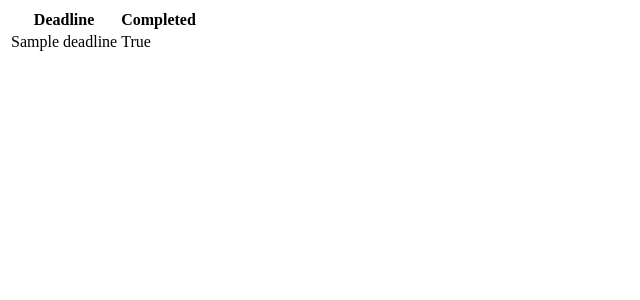
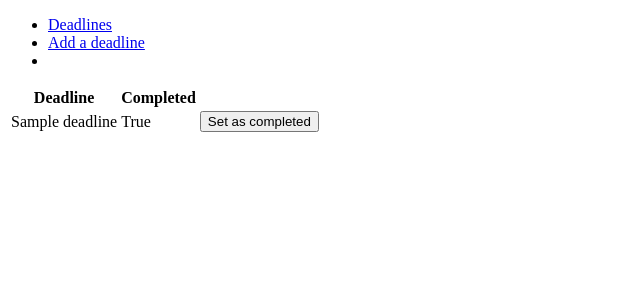
Before and after one commit to Teo44/Deadline-tracker, a Flask app: page /deadlines in a window 1280 px wide. Shown: the top 300 px of the page, without its empty margins (0-640 px from the left). Run offline with Flask 2, Linux system fonts and the light colour scheme; tables that the repository leaves empty hold one stand-in row (values such as "Sample post").

Commit message:
functionality to mark deadlines as completed

```diff
--- a/application/deadlines/views.py
+++ b/application/deadlines/views.py
@@ -2,6 +2,7 @@ from application import app, db
 from flask import render_template, request, redirect, url_for
 from application.deadlines.models import Deadline
 
+# /deadlines list all the deadlines from the database
 @app.route("/deadlines", methods=["GET"])
 def deadlines_index():
     return render_template("deadlines/list.html", deadlines = Deadline.query.all())
@@ -19,3 +20,12 @@ def deadlines_create():
     db.session().commit()
 
     return redirect(url_for("deadlines_index"))
+
+@app.route("/deadlines/<deadline_id>/", methods=["POST"])
+def set_deadline_done(deadline_id):
+
+    d = Deadline.query.get(deadline_id)
+    d.done = True
+    db.session().commit()
+
+    return redirect(url_for("deadlines_index"))
--- a/application/templates/deadlines/list.html
+++ b/application/templates/deadlines/list.html
@@ -10,6 +10,11 @@
 		<tr>
 			<td>{{ deadline.name }}</td>
 			<td>{{ deadline.done }}</td>
+			<td>
+				<form method="POST" action="{{ url_for('set_deadline_done', deadline_id=deadline.id) }}">
+					<input type="submit" value="Set as completed"/>
+				</form>
+			</td>
 		</tr>
 		{% endfor %}
 	</table>
--- a/application/templates/layout.html
+++ b/application/templates/layout.html
@@ -6,6 +6,11 @@
 	</head>
 
 	<body>
+		<ul>
+			<li><a href="{{ url_for('deadlines_index') }}">Deadlines</a></li>
+			<li><a href="{{ url_for('deadlines_form') }}">Add a deadline</a><li>
+		</ul>
+
 		{% block body %}
 			<p>
 				Content.
```
